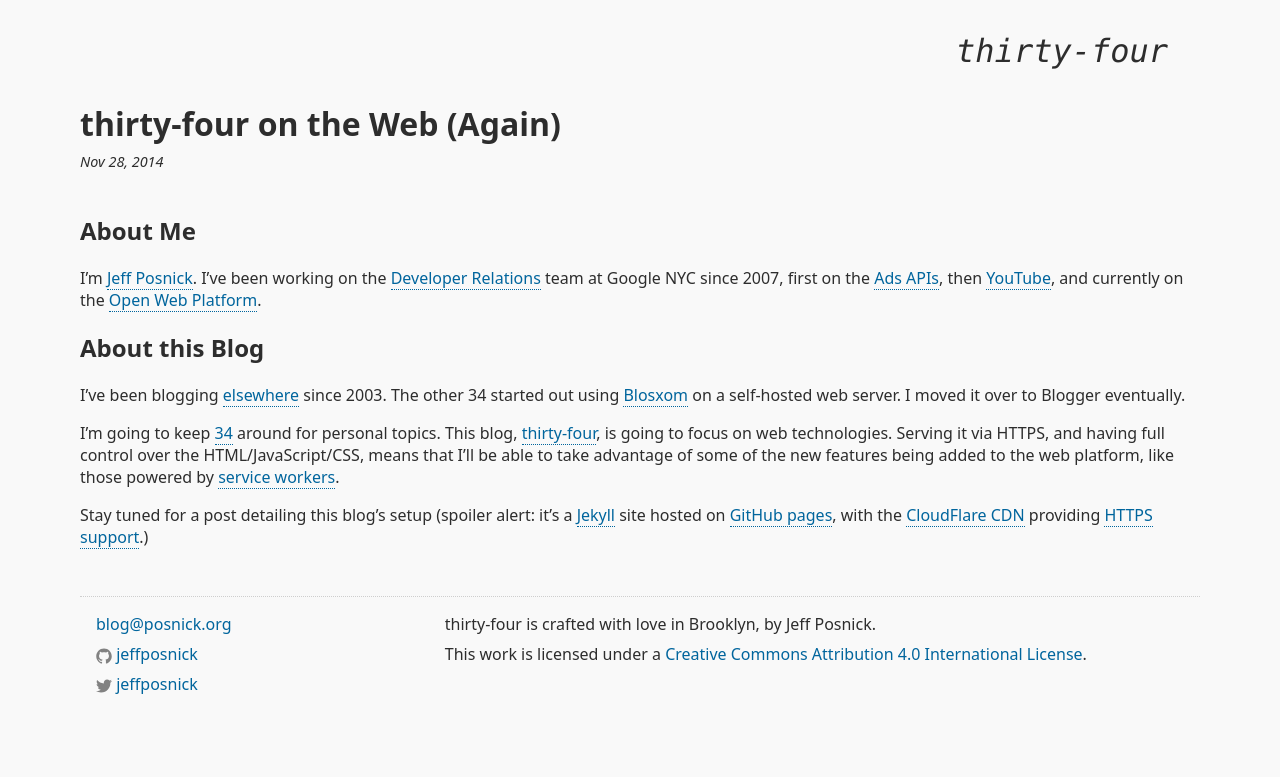
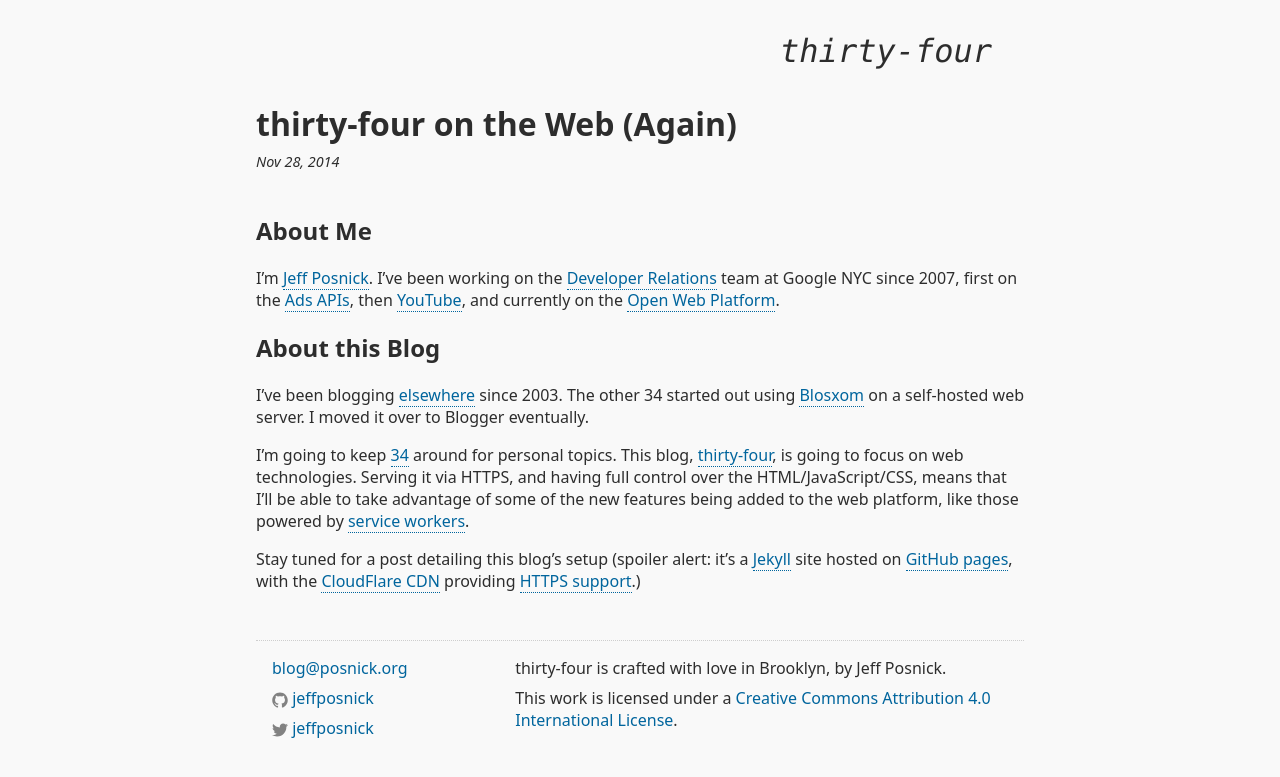
Before and after one commit to jeffposnick/jeffy-info, a Jekyll site: the page built from _posts/2014-11-28-thirty-four-on-the-web-again.markdown, in a window 1280 px wide. Shown: the top 777 px of the page. Built offline with Jekyll 4.4.1, drawn with Linux system fonts in a browser that asks for light colours.

Commit message:
Updated margins/styles

```diff
--- a/_includes/styles.html
+++ b/_includes/styles.html
@@ -1,7 +1,7 @@
 <style>
   body {
     font-family: system-ui, -apple-system, BlinkMacSystemFont, "Segoe UI", Roboto, Oxygen-Sans, Ubuntu, Cantarell, "Helvetica Neue", sans-serif;
-    margin: 1em 5em 1em 5em;
+    margin: 1em 20% 1em 20%;
     padding: 0;
     color: #2d2d2d;
     background-color: #f9f9f9;
@@ -64,7 +64,7 @@
     margin-bottom: 3em;
   }
 
-  article a {
+  article > p a {
     border-bottom: 1px dotted #00659d;
   }
 
```
